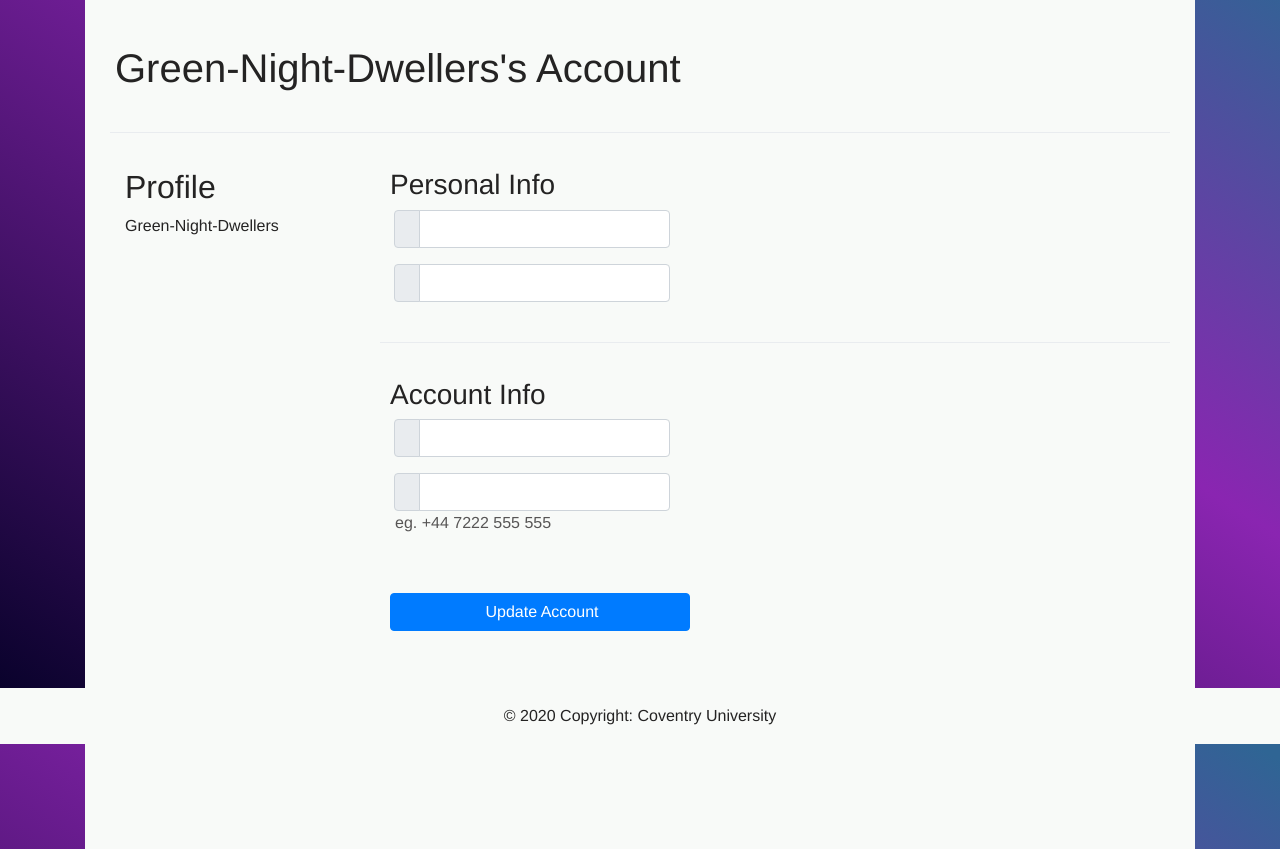
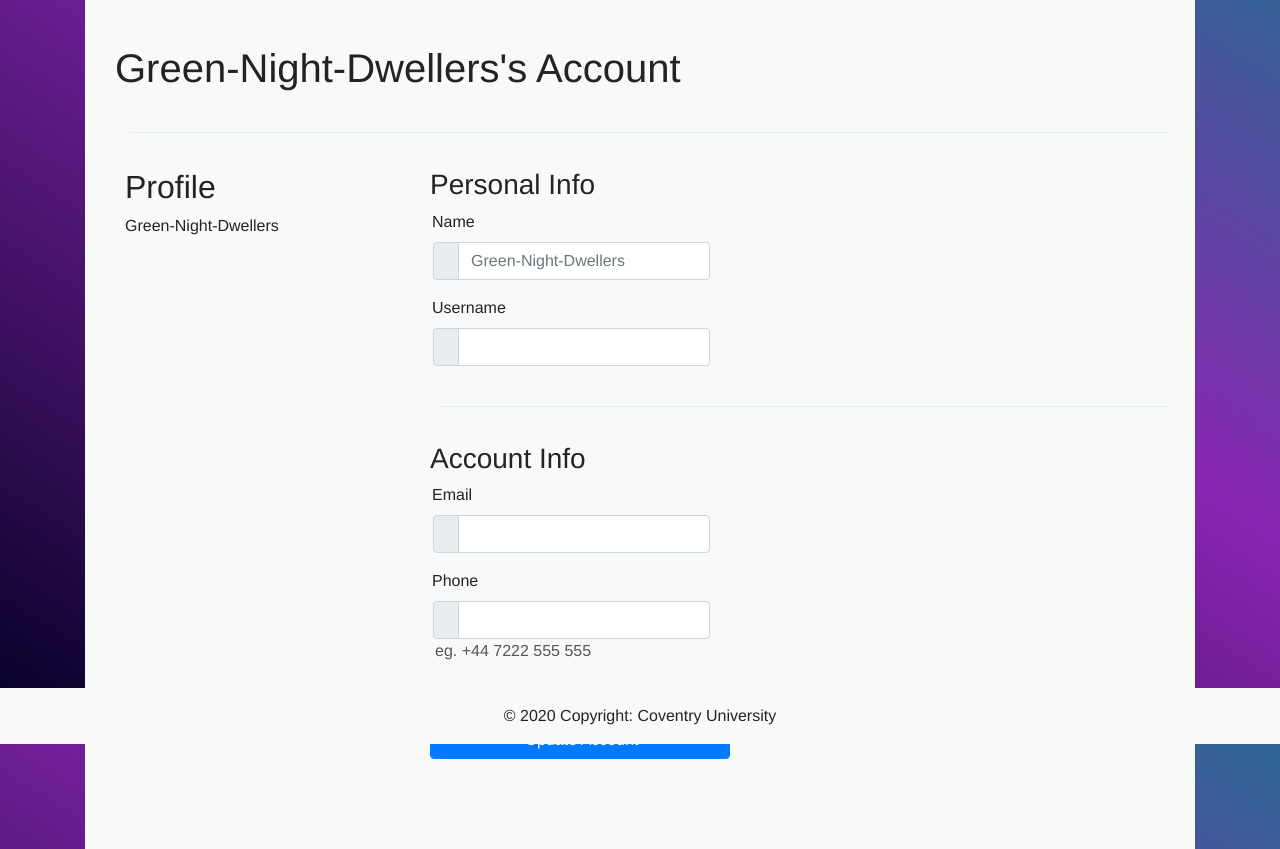
Before and after one commit to savalente3/code_hub, a Flask app: page /account in a window 1280 px wide. Shown: the part 56-905 px from the top of the page. Run offline with Flask 2, Linux system fonts and the light colour scheme; a user stored in the database is signed in; data comes from the database, SQL or seed files in the repository; both versions use the stored data as it was after the commit.

Commit message:
update details bugs: update only one field

```diff
--- a/app/forms/account.py
+++ b/app/forms/account.py
@@ -2,7 +2,7 @@
 from flask_wtf import FlaskForm
 from flask_login import current_user
 from wtforms import StringField, PasswordField, SubmitField
-from wtforms.validators import DataRequired, Length, Email, EqualTo, Regexp, ValidationError
+from wtforms.validators import DataRequired, Length, Email, EqualTo, Regexp, ValidationError, Optional
 from app.models.models import User
 
 email_reg = '(^[a-zA-Z0-9_.+-]+@[a-zA-Z0-9-]+\.[a-zA-Z0-9-.]+$)'
@@ -10,10 +10,10 @@
 phone_reg = '^(((\+44\s?\d{4}|\(?0\d{4}\)?)\s?\d{3}\s?\d{3})|((\+44\s?\d{3}|\(?0\d{3}\)?)\s?\d{3}\s?\d{4})|((\+44\s?\d{2}|\(?0\d{2}\)?)\s?\d{4}\s?\d{4}))(\s?\#(\d{4}|\d{3}))?$'
 
 class Account_Form(FlaskForm):
-    name = StringField('Name')
-    username = StringField('Username')
-    email = StringField('Email', validators=[Regexp(email_reg)])
-    phone = StringField('Phone', validators=[Regexp(phone_reg)])
+    name = StringField('Name', validators=[Optional()])
+    username = StringField('Username', validators=[Optional()])
+    email = StringField('Email', validators=[Optional(), Regexp(email_reg)])
+    phone = StringField('Phone', validators=[Optional(), Regexp(phone_reg)])
     submit = SubmitField('Update Account')
 
     def validate_username (self, username):
--- a/app/routes.py
+++ b/app/routes.py
@@ -69,22 +69,24 @@
 def account():
     form = Account_Form()
 
+    user = User.query.filter_by(username=current_user.username).first()
+
     if form.validate_on_submit():
-        current_user.name = form.name.data
-        current_user.username = form.username.data
-        current_user.email = form.email.data
-        current_user.phone = form.phone.data
+        if form.name.data != '':
+            user.name = form.name.data
+
+        if form.username.data != '':
+            user.username = form.username.data
+
+        if form.email.data != '':
+            user.email = form.email.data
+
+        if form.phone.data != '':
+            user.phone = form.phone.data
 
         db.session.commit()
 
-
         #message confirming validation success after submiting
-        flash(f'Your registration was successful, {form.name.data}', 'success')
-
-    elif request.method == 'GET':
-        form.username.data == current_user.username
-        form.email.data == current_user.email
-        form.name.data == current_user.name
-        form.phone.data == current_user.phone
+        flash(f'Your account has been updated, {form.name.data}', 'success')
 
     return render_template('account.html', title='account', form=form)
--- a/app/static/main.css
+++ b/app/static/main.css
@@ -82,13 +82,14 @@
 
 .info {
   padding-left: 40px;
-  margin-right: 20px;
+  margin-right: 60px;
   width: 250px;
 }
 
 #account_dividir{
   margin-top: 40px !important;
   padding-top: 25px;
+  margin-left: 30px;
 }
 
 
@@ -134,3 +135,7 @@
   width: 300px !important;
   padding-left: 3%;
 }
+
+#login_form {
+  padding-left: 22px !important;
+}
--- a/app/templates/account.html
+++ b/app/templates/account.html
@@ -39,6 +39,7 @@
 
                     <h3 class="fieldset-title">Personal Info</h3>
 
+                    <label id="login_form">Name</label>
                     <div class="form-group input-group">
                         <div class="input-group-prepend">
                             <span class="input-group-text"> <i class="fa fa-user"></i> </span>
@@ -52,10 +53,11 @@
                                 {% endfor %}
                             </div>
                         {% else %}
-                            {{ form.name(class="form-control") }}
+                            {{ form.name(class="form-control", placeholder=current_user.name) }}
                         {% endif %}
                     </div> <!-- form-group// -->
 
+                    <label id="login_form">Username</label>
                     <div class="form-group input-group">
                         <div class="input-group-prepend">
                             <span class="input-group-text"> <i class="fa fa-user"></i> </span>
@@ -69,13 +71,14 @@
                                 {% endfor %}
                             </div>
                         {% else %}
-                            {{ form.username(class="form-control") }}
+                            {{ form.username(class="form-control", placeholder=current_user.username) }}
                         {% endif %}
                     </div>
 
                     <div id="account_dividir" class="dropdown-divider"></div>
                     <h3 class="fieldset-title">Account Info</h3>
 
+                    <label id="login_form">Email</label>
                     <div class="form-group input-group">
                         <div class="input-group-prepend">
                             <span class="input-group-text"> <i class="fa fa-envelope"></i> </span>
@@ -89,10 +92,11 @@
                                 {% endfor %}
                             </div>
                         {% else %}
-                            {{ form.email(class="form-control") }}
+                            {{ form.email(class="form-control", placeholder=current_user.email) }}
                         {% endif %}
                     </div> <!-- form-group// -->
 
+                    <label id="login_form">Phone</label>
                     <div class="form-group input-group phone_input">
                         <div class="input-group-prepend">
                             <span class="input-group-text"> <i class="fa fa-envelope"></i> </span>
@@ -106,7 +110,7 @@
                                 {% endfor %}
                             </div>
                         {% else %}
-                            {{ form.phone(class="form-control") }}
+                            {{ form.phone(class="form-control", placeholder=current_user.phone) }}
                         {% endif %}
                     </div> <!-- form-group// -->
                     <label class="help-block">eg. +44 7222 555 555 </label>
```
Also changed, not shown: app/database.db.
